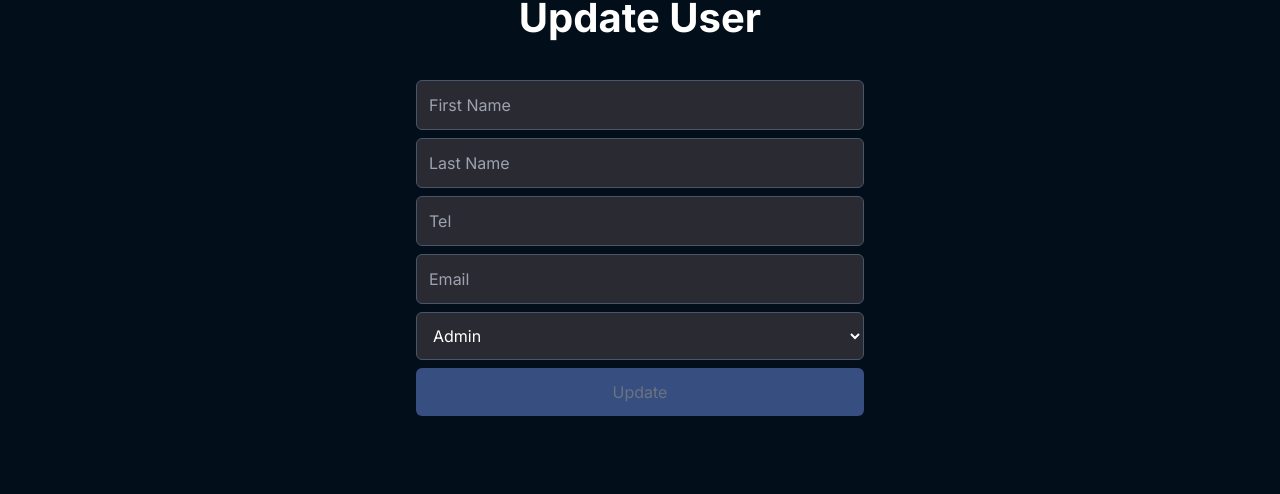
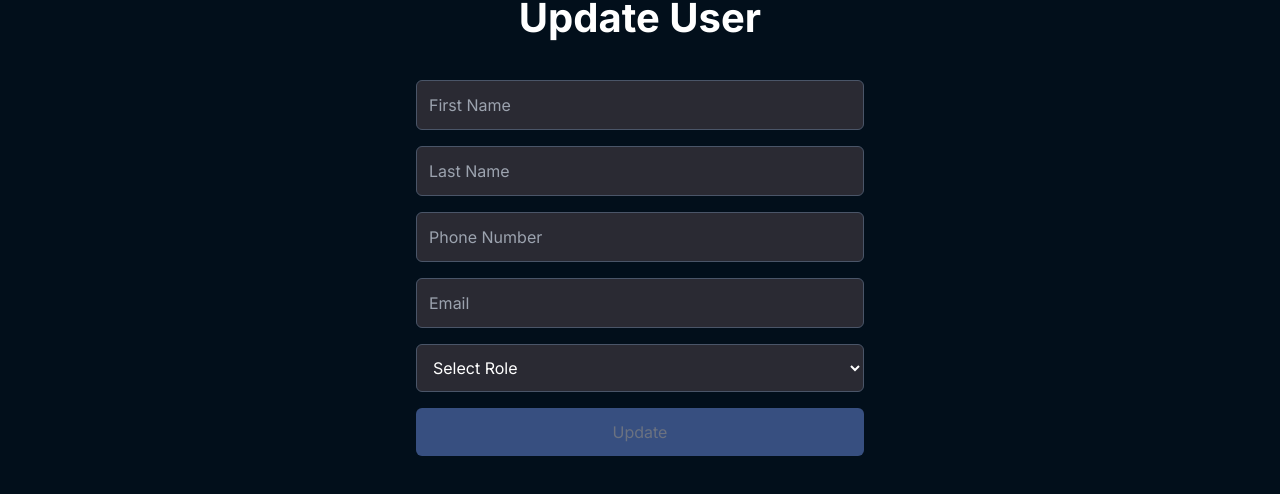
Before and after one commit to Franjo7/Code-Camp-App, a Next.js app in the folder frontend/: page /admin/edit/1 in a window 1280 px wide. Shown: the part 250-744 px from the top of the page. Built offline with nearby package versions, Linux system fonts and the light colour scheme; no server answers.

Commit message:
Ispravak validacije prilikom ažuriranja podataka drugih korisnika od strane administratora

```diff
--- a/frontend/src/app/admin/edit/[id]/page.js
+++ b/frontend/src/app/admin/edit/[id]/page.js
@@ -1,81 +1,100 @@
-"use client"
+"use client";
 import { usePathname, useRouter } from 'next/navigation';
-import React, { useEffect, useState } from 'react';
+import React, { useEffect } from 'react';
 import axios from 'axios';
 import { toast } from 'react-hot-toast';
+import { useForm } from 'react-hook-form';
+import { yupResolver } from '@hookform/resolvers/yup';
+import * as yup from 'yup';
+
+const schema = yup.object().shape({
+  firstName: yup
+    .string()
+    .required('First Name is required')
+    .matches(/^[A-Za-zčćđšžČĆĐŠŽ]+$/, 'First Name must contain only letters'),
+  lastName: yup
+    .string()
+    .required('Last Name is required')
+    .matches(/^[A-Za-zčćđšžČĆĐŠŽ]+$/, 'Last Name must contain only letters'),
+  tel: yup
+    .string()
+    .required('Phone Number is required')
+    .matches(/^\+387 63 [0-9]{3}-[0-9]{3}$/, 'Phone Number must be in the format +387 63 XXX-XXX'),
+  email: yup
+    .string()
+    .required('Email is required')
+    .matches(/^[a-zA-Z0-9._-]+@[a-zA-Z0-9.-]+\.[a-zA-Z]{2,6}$/, 'Invalid email address'),
+  role: yup
+    .string()
+    .required('Role is required')
+    .oneOf(['admin', 'user', 'professor'], 'Role not selected'),
+});
 
 export default function EditUser() {
+  const { register, handleSubmit, formState: { errors, isValid }, setValue } = useForm({
+    resolver: yupResolver(schema),
+    mode: 'onChange',
+  });
+
   const pathname = usePathname();
   const id = pathname.split('/').pop();
-  const [user, setUser] = useState({});
-  const [initialUser, setInitialUser] = useState({});
-  const [isDirty, setIsDirty] = useState(false);
   const router = useRouter();
 
   useEffect(() => {
+    if (id) {
       async function getUser() {
         try {
           const response = await axios.get(process.env.NEXT_PUBLIC_URL_USER + `user/getUser/${id}`);
-        setUser(response.data);
-        setInitialUser(response.data);
+          setValue('firstName', response.data.firstName);
+          setValue('lastName', response.data.lastName);
+          setValue('tel', response.data.tel);
+          setValue('email', response.data.email);
         } catch (error) {
           console.error('Error fetching user:', error);
         }
       }
-    if (id) {
       getUser();
     }
-  }, [id]);
+  }, [id, setValue]);
 
-  const handleInputChange = (event) => {
-    const { name, value } = event.target;
-    setUser({ ...user, [name]: value });
-    const isValueChanged = initialUser[name] !== value;
-    setIsDirty(isValueChanged);
+  const isButtonEnabled = () => {
+    return isValid && !Object.keys(errors).length;
   };
 
-  const handleSubmit = async (event) => {
-    event.preventDefault();
+  const onSubmit = async (data) => {
     try {
-      const userDataToUpdate = {
-        firstName: user.firstName,
-        lastName: user.lastName,
-        tel: user.tel,
-        email: user.email,
-        role: user.role
-      };
       const token = localStorage.getItem('user._id');
-      const headers = {Authorization: `Bearer ${token}`};
-
-      await axios.put(process.env.NEXT_PUBLIC_URL_USER + `admin/update/${id}`, userDataToUpdate, {headers});
+      const headers = { Authorization: `Bearer ${token}` };
+      await axios.put(process.env.NEXT_PUBLIC_URL_USER + `admin/update/${id}`, data, { headers });
       toast.success('User updated successfully!');
       router.push('/admin');
-    }
-    catch (error) {
-      if (error.response && error.response.data && error.response.data.error) {
-          const errorMessage = error.response.data.error.message;
-          const errorCode = error.response.data.error.code;
-          console.error(`Error code: ${errorCode}, Message: ${errorMessage}`);
-      } else {
-          console.error('An error occurred:', error);
-      }
+    } catch (error) {
+      toast.error('Error while updating profile. Please try again.');
     }
   };
 
   return (
     <section className='container'>
       <h1 className='main-title'>Update User</h1>
-      <form className='form-container' onSubmit={handleSubmit}>
-        <input type='text' name='firstName' placeholder='First Name' className='input' value={user.firstName || ''} onChange={handleInputChange} />
-        <input type='text' name='lastName' placeholder='Last Name' className='input' value={user.lastName || ''} onChange={handleInputChange} />
-        <input type='text' name='tel' placeholder='Tel' className='input' value={user.tel || ''} onChange={handleInputChange} />
-        <input type='email' name='email' placeholder='Email' className='input' value={user.email || ''} onChange={handleInputChange} />
-        <select name='role' className='input' value={user.role || ''} onChange={handleInputChange}>
+      <form className='form-container' onSubmit={handleSubmit(onSubmit)}>
+        <input type='text' placeholder='First Name' className='input' {...register('firstName')} />
+        <p className='error-message'>{errors.firstName?.message}</p>
+        <input type='text' placeholder='Last Name' className='input' {...register('lastName')} />
+        <p className='error-message'>{errors.lastName?.message}</p>
+        <input type='text' placeholder='Phone Number' className='input' {...register('tel')} />
+        <p className='error-message'>{errors.tel?.message}</p>
+        <input type='email' placeholder='Email' className='input' {...register('email')} />
+        <p className='error-message'>{errors.email?.message}</p>
+        <select name='role' className='input' {...register('role')} >
+          <option value=''>Select Role</option>
           <option value='admin'>Admin</option>
           <option value='user'>User</option>
           <option value='professor'>Professor</option>
         </select>
-        <button type='submit' className={`button ${!isDirty ? 'disabled-button' : 'enabled-button'}`} disabled={!isDirty}>Update</button>
+        <p className='error-message'>{errors.role?.message}</p>
+        <button type='submit' className={`button ${!isButtonEnabled() ? 'disabled-button' : 'enabled-button'}`} disabled={!isButtonEnabled()}>
+          Update
+        </button>
       </form>
     </section>
   );
```
Lines whose indentation alone changed are shown as unchanged.
